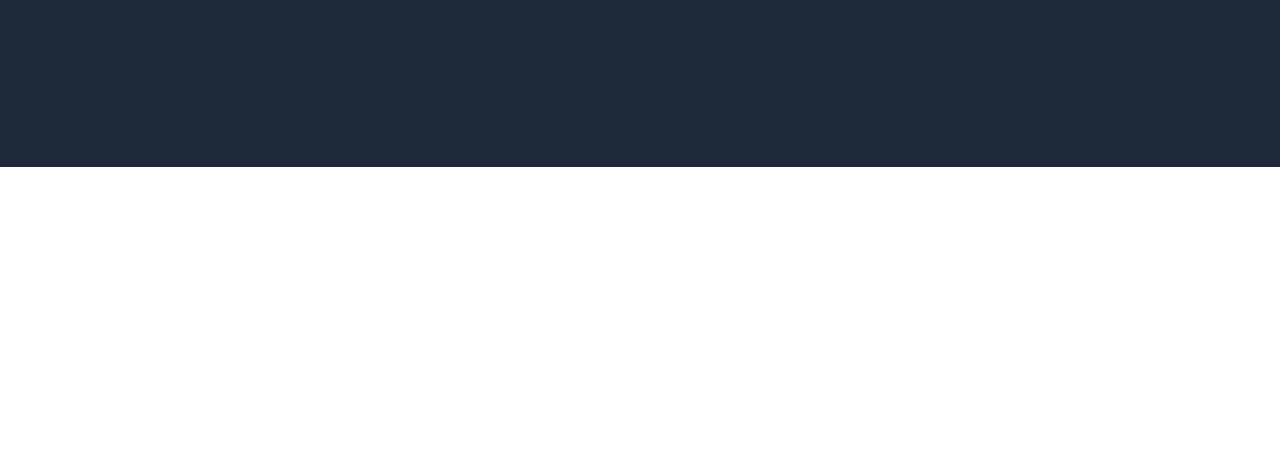
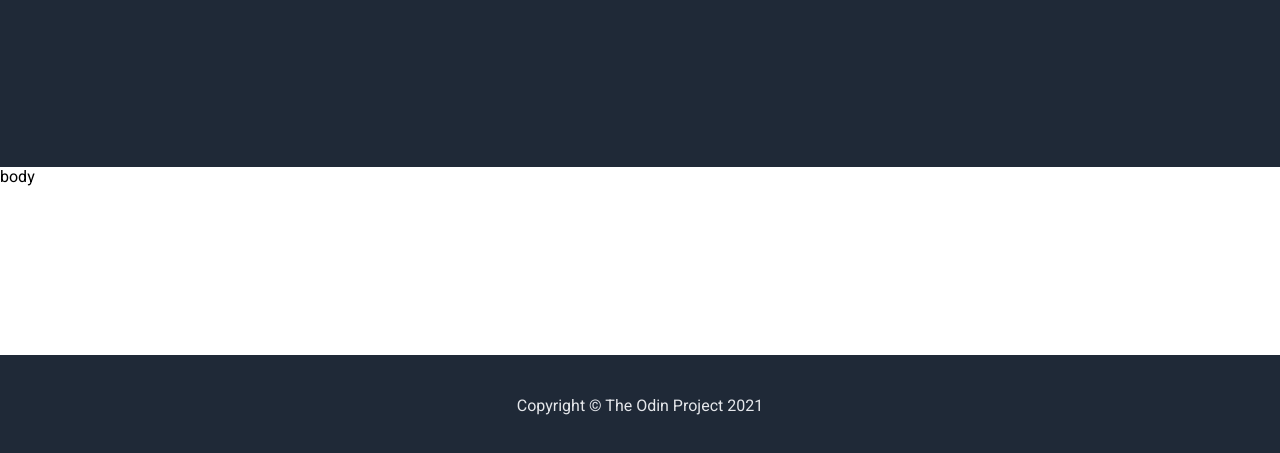
Before and after one commit to hilu03/Landing-Page, a plain HTML site: page index.html in a window 1280 px wide. Shown: the part 345-798 px from the top of the page. Drawn offline with Linux system fonts and the light colour scheme.

Commit message:
Create footer

```diff
--- a/index.html
+++ b/index.html
@@ -40,5 +40,13 @@
       <div class="hero-image">this is a placeholder for an image</div>
     </div>
   </div>
+
+  <div class="body">
+    body
+  </div>
+
+  <div class="footer">
+    Copyright &#169; The Odin Project 2021
+  </div>
 </body>
 </html>
--- a/style.css
+++ b/style.css
@@ -1,6 +1,9 @@
 body {
   font-family: "Roboto", sans-serif;
   margin: 0;
+  height: 100vh;
+  display: flex;
+  flex-direction: column;
 }
 
 .header {
@@ -69,3 +72,16 @@ body {
   font-weight: 700;
   margin-top: 10px;
 }
+
+.body {
+  flex: 1;
+}
+
+.footer {
+  display: flex;
+  justify-content: center;
+  align-items: center;
+  background-color: #1F2937;
+  color: #E5E7EB;
+  height: 100px;
+}
```
